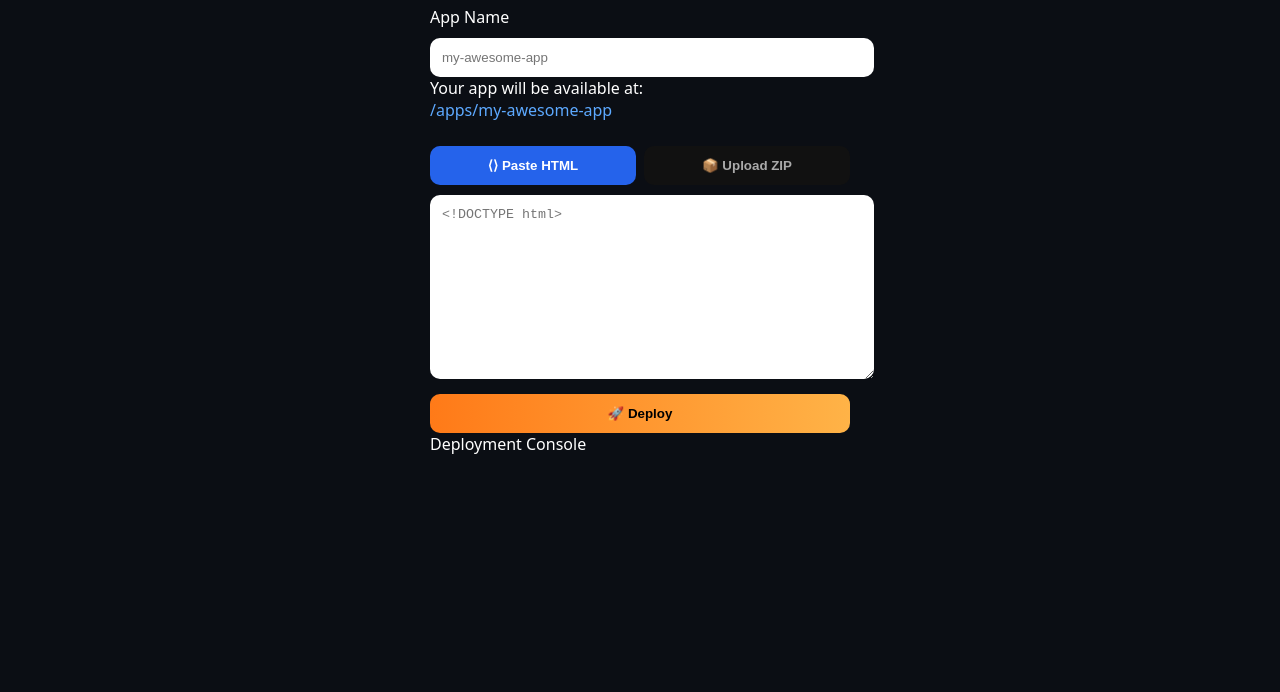
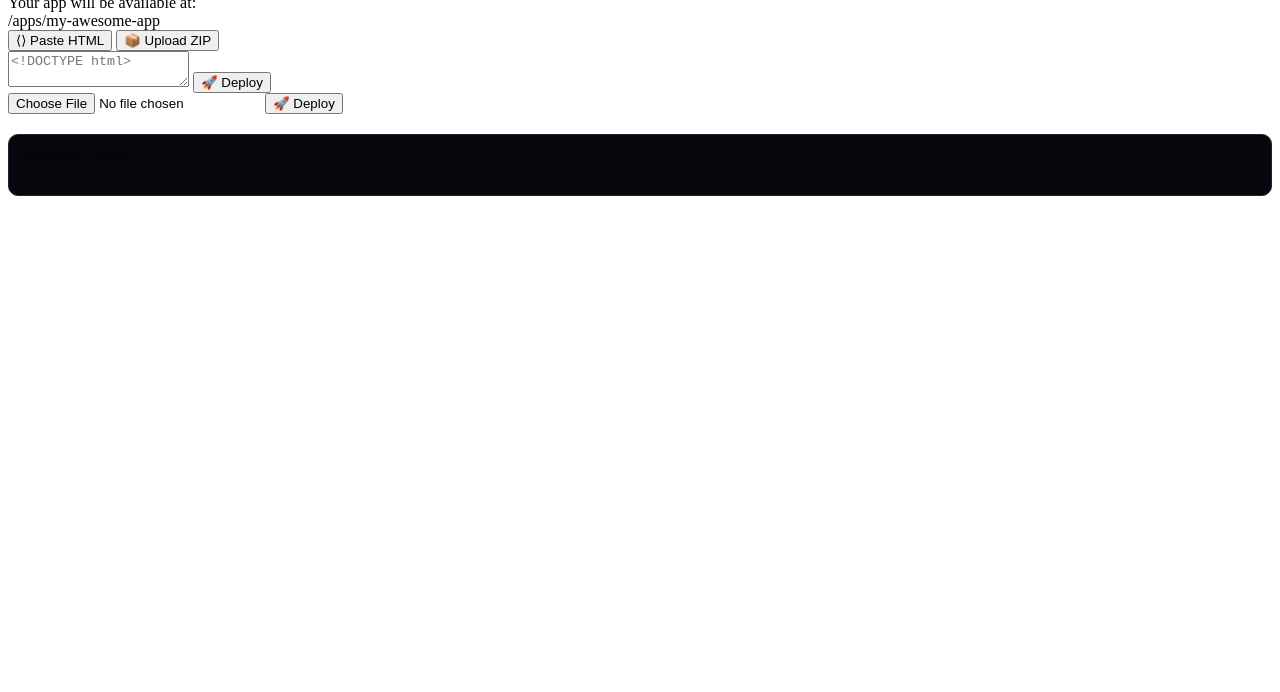
Before and after one commit to stunnagee642-droid/Webhook, a website: page public/index.html in a window 1280 px wide. Shown: the part 108-800 px from the top of the page. Drawn offline with Linux system fonts and the light colour scheme.

Commit message:
Update style.css

```diff
--- a/public/style.css
+++ b/public/style.css
@@ -1,53 +1,20 @@
-body {
-  background:#0b0e14;
-  color:white;
-  font-family:system-ui;
+.console {
+  background: #05070d;
+  border: 1px solid #1f2537;
+  border-radius: 10px;
+  margin-top: 20px;
+  padding: 10px;
 }
 
-.container {
-  max-width:420px;
-  margin:auto;
-  padding:20px;
+.console-title {
+  font-size: 13px;
+  opacity: 0.7;
+  margin-bottom: 6px;
 }
 
-input, textarea, button {
-  width:100%;
-  margin-top:10px;
-  padding:12px;
-  border-radius:10px;
-  border:none;
+pre {
+  font-size: 12px;
+  color: #9cff9c;
+  max-height: 150px;
+  overflow-y: auto;
 }
-
-textarea {
-  height:160px;
-}
-
-button {
-  background:linear-gradient(90deg,#ff7a18,#ffb347);
-  font-weight:bold;
-}
-
-.tabs {
-  display:flex;
-  gap:8px;
-  margin-top:15px;
-}
-
-.tab {
-  flex:1;
-  background:#111;
-  color:#aaa;
-}
-
-.tab.active {
-  background:#2563eb;
-  color:white;
-}
-
-.panel { display:none; }
-.panel.active { display:block; }
-
-.url {
-  color:#5da9ff;
-  word-break:break-all;
-}
```
